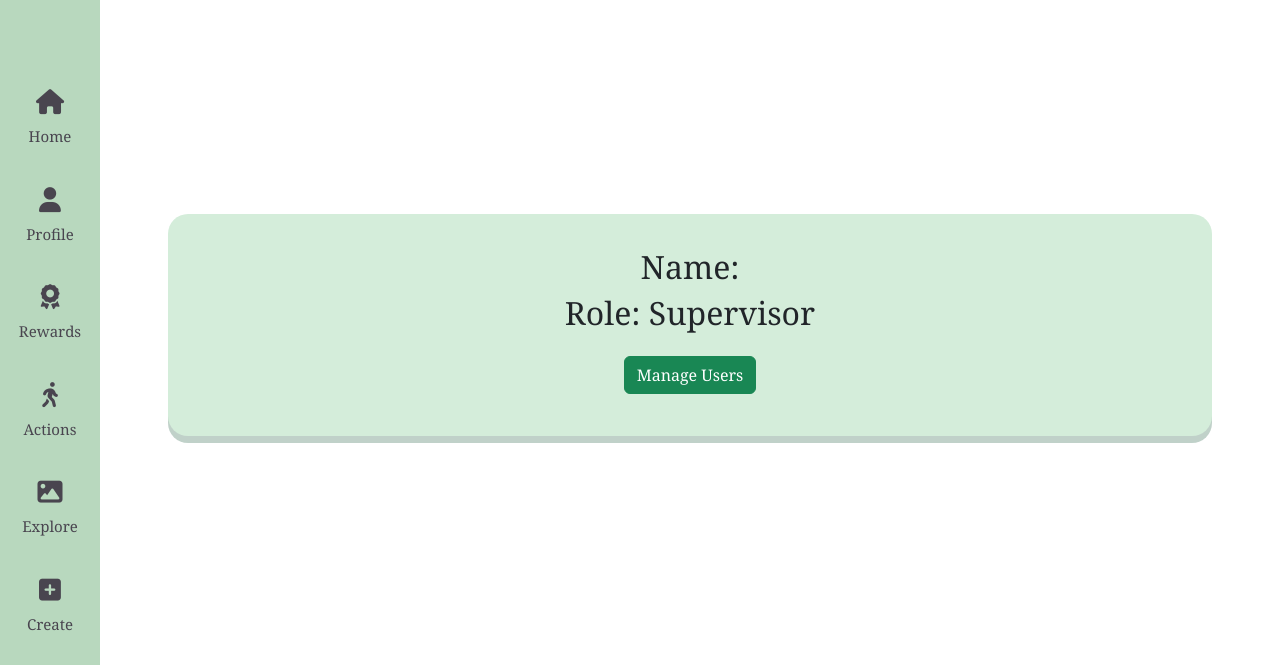
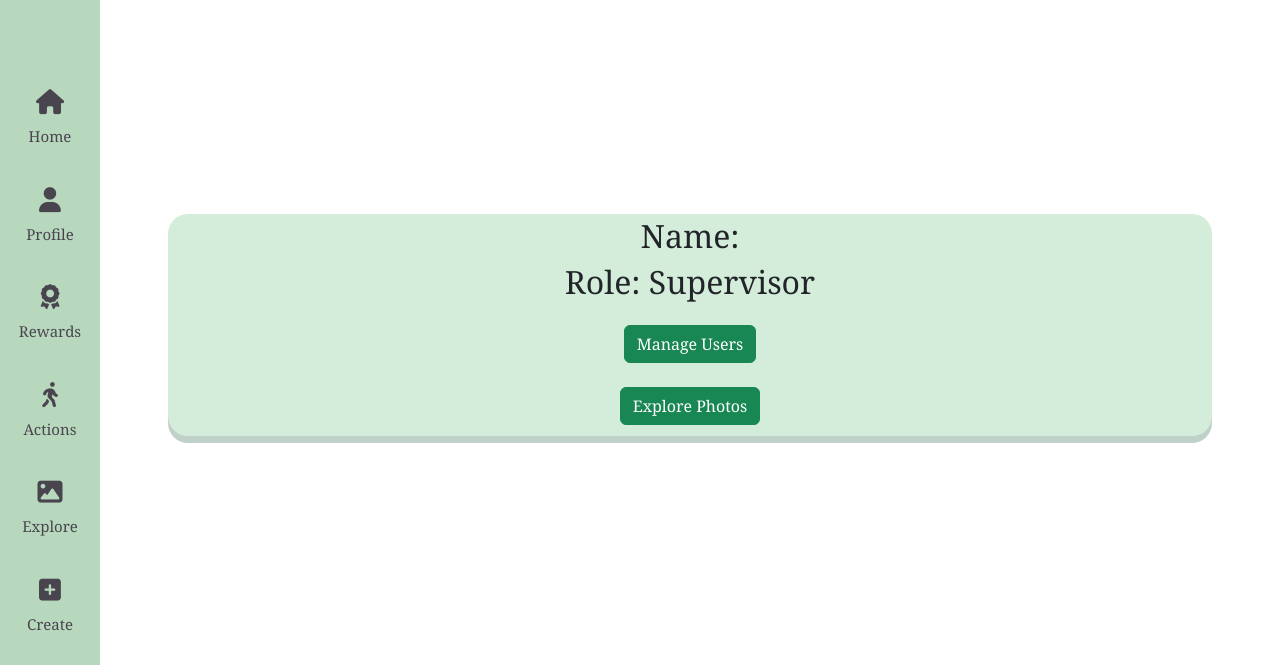
Before and after one commit to CSCI3356-Fall2024/Pixel-Pirates, a Django app: page /confirmation/ in a window 1280 px wide. Shown: the top 665 px of the page. Run offline with Django 5.2, Linux system fonts and the light colour scheme; the visitor is signed in with stand-in values (Sample User, id 1); data comes from the database, SQL or seed files in the repository; parts of the project's set-up code (start-up, migrations or seed data) failed here and were passed over; some libraries are stand-ins or nearby versions.

Commit message:
working explore photos page no styling

```diff
--- a/mainApp/templates/confirmation.html
+++ b/mainApp/templates/confirmation.html
@@ -20,7 +20,11 @@
         <div class="mt-4 center-button">
             <a href="{% url 'manage_users' %}" class="btn btn-success">Manage Users</a>
         </div>
+        <div class="mt-4 center-button">
+            <a href="{% url 'explore' %}" class="btn btn-success">Explore Photos</a>
+        </div>
         {% else %} Student </h2>
+        <a href="{% url 'explore' %}" class="btn btn-success">Explore Photos</a>
 
     {% endif %}
 </div>
--- a/mainApp/urls.py
+++ b/mainApp/urls.py
@@ -22,6 +22,7 @@ urlpatterns = [
     path('create_reward/edit/<int:id>/', views.edit_rewards, name='edit_rewards'),
     path("create_campaign/", views.campaign_view, name="create_campaign"),
     path("create_campaign/edit/<int:id>/", views.edit_campaign, name="edit_campaign"),
+    path('explore/', views.explore_view, name='explore'),
     # path("run-daily-tasks/", views.run_daily_task, name="run_daily_tasks"),
     # path("run-weekly-tasks/", views.run_weekly_task, name="run_weekly_tasks"),
     # path("schedule-tasks/", views.schedule_tasks, name="schedule_tasks"),
--- a/mainApp/views.py
+++ b/mainApp/views.py
@@ -22,6 +22,7 @@ from django.contrib.auth.decorators import user_passes_test
 from django.contrib.auth.models import User
 from django.db.models.functions import RowNumber
 from calendar import monthrange
+from django.shortcuts import render
 from datetime import date
 from django.db.models import Count
 
@@ -652,6 +653,12 @@ def complete_task(request, task_id):
                 except ReferralTask.DoesNotExist:
                     return JsonResponse({"error": "Task not found"}, status=404)
 
+        # Handle photo submission
+        if 'photo' in request.FILES:
+            task.photo = request.FILES['photo']
+            # Save the photo to PhotoSubmission model
+            PhotoSubmission.objects.create(user=request.user, task=task, photo=task.photo)
+
         # If the task is already completed, return a response
         if task.completed:
             return JsonResponse({"error": "Task already completed"}, status=400)
@@ -684,6 +691,16 @@ def complete_task(request, task_id):
         return JsonResponse({"success": True, "points_added": points_to_add}, status=200)
 
     return JsonResponse({"error": "Invalid request method"}, status=405)
+
+@login_required
+def explore_view(request):
+    # Filter DailyTask objects where photos exist
+    photos = DailyTask.objects.filter(photo__isnull=False).order_by('-time_created')
+    context = {
+        'photos': photos,
+        'required': True,
+    }
+    return render(request, 'explore.html', context)
 
 # def run_daily_task(request):
 #     """Manually trigger the daily tasks."""
```
Also changed, not shown: mainApp/templates/explore.html (added, +26 -0 lines), mainApp/migrations/0002_dailytask_photo_dailytask_qr_code_link_and_more.py (added).
